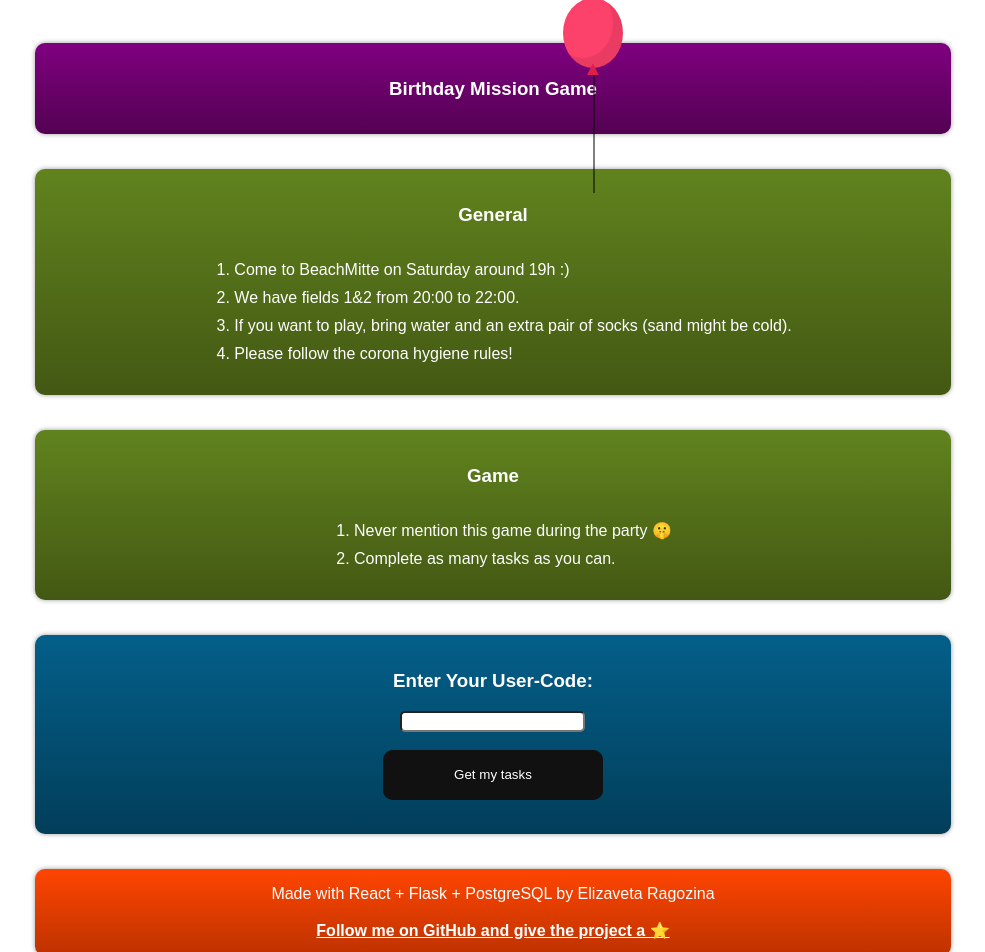
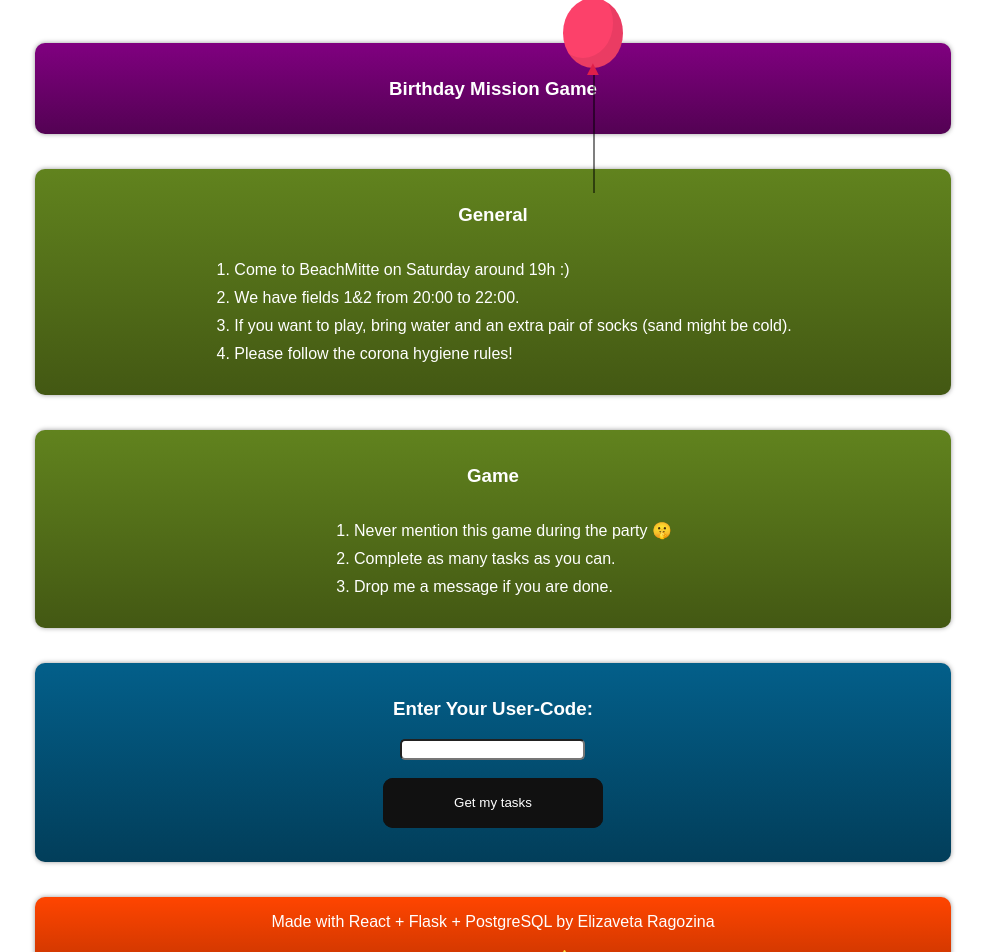
Before and after one commit to elizavetaRa/Python-party-mission, a React app: page / in a window 1280 px wide. Shown: the top 952 px of the page, without its empty margins (147-1132 px from the left). Built offline with nearby package versions, Linux system fonts and the light colour scheme.

Commit message:
Update App.jsx

```diff
--- a/src/App/App.jsx
+++ b/src/App/App.jsx
@@ -83,6 +83,7 @@ const App = () => {
           <ol>
             <li>Never mention this game during the party 🤫</li>
             <li>Complete as many tasks as you can.</li>
+            <li>Drop me a message if you are done.</li>
           </ol>
         </div>
       </section>
@@ -134,7 +135,7 @@ const App = () => {
           rel="noopener noreferrer"
           href="https://github.com/elizavetaRa/Python-party-mission"
         >
-          Follow me on GitHub and give the project a ⭐
+          Follow me on GitHub and give the project a ⭐ for further development!
         </a>
       </section>
     </main>
```
